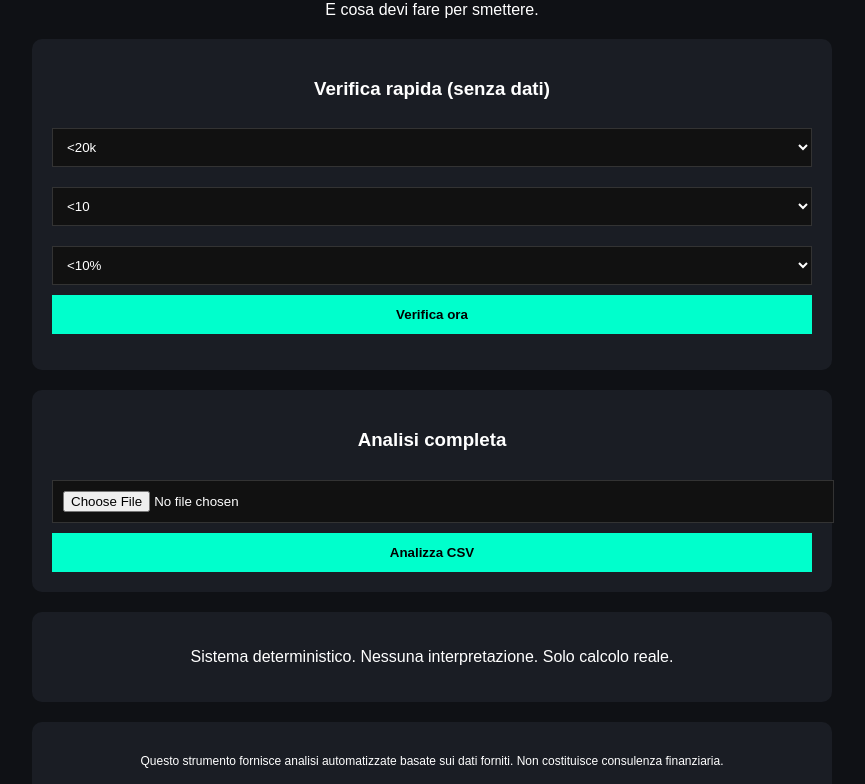
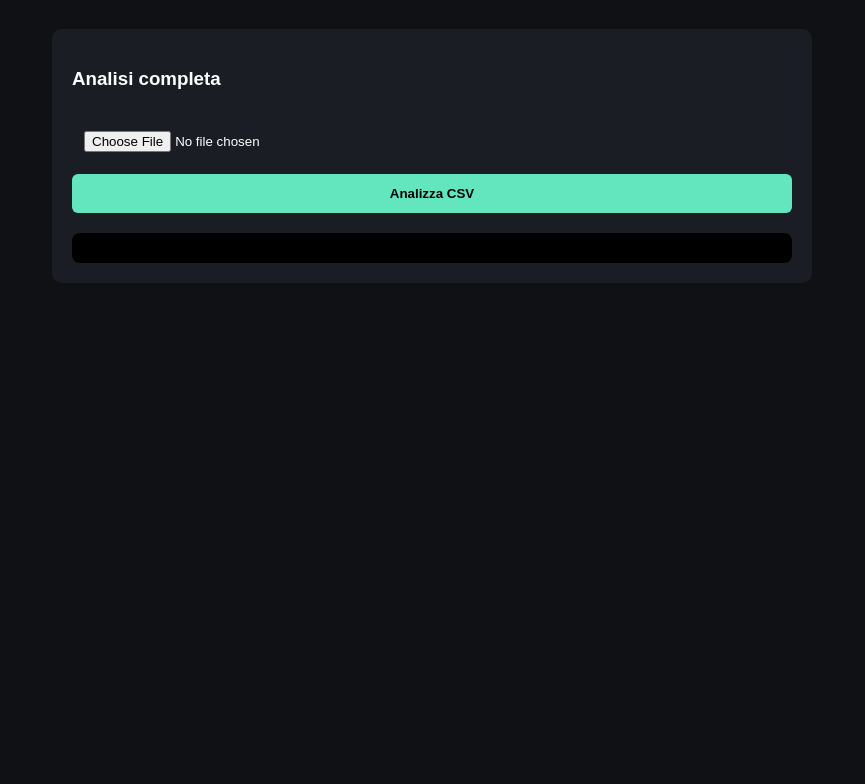
Before and after one commit to MIOR369/cashflow_engine, a plain HTML site: page templates/index.html in a window 1280 px wide. Shown: the part 127-911 px from the top of the page, without its empty margins (208-1073 px from the left). After the commit the page ends 800 px from the top, so only its background shows below. Drawn offline with Linux system fonts and the light colour scheme.

Commit message:
UI definitiva stabile

```diff
--- a/templates/index.html
+++ b/templates/index.html
@@ -1,53 +1,95 @@
 <!DOCTYPE html>
-<html>
+<html lang="it">
 <head>
 <meta charset="UTF-8">
+<meta name="viewport" content="width=device-width, initial-scale=1.0">
+
 <title>Cashflow Engine</title>
 
 <style>
-body { background:#0f1115; color:#fff; font-family:Arial; text-align:center; padding:40px; }
-.container { max-width:800px; margin:auto; }
-.box { background:#1a1d24; padding:20px; border-radius:10px; margin:20px 0; }
-button { background:#00ffcc; border:none; padding:12px; width:100%; font-weight:bold; cursor:pointer; }
-input, select { width:100%; padding:10px; margin:10px 0; background:#111; color:#fff; border:1px solid #333; }
-.red { color:#ff4d4d; }
-.green { color:#00ffcc; }
+* {
+    box-sizing: border-box;
+}
+
+body {
+    margin: 0;
+    background: #0f1115;
+    color: #ffffff;
+    font-family: Arial, sans-serif;
+}
+
+.container {
+    max-width: 800px;
+    margin: auto;
+    padding: 40px 20px;
+}
+
+h1 {
+    text-align: center;
+    margin-bottom: 10px;
+}
+
+.subtitle {
+    text-align: center;
+    opacity: 0.7;
+    margin-bottom: 30px;
+}
+
+.box {
+    background: #1a1d24;
+    padding: 20px;
+    border-radius: 10px;
+    margin-bottom: 20px;
+}
+
+input, button {
+    width: 100%;
+    padding: 12px;
+    margin-top: 10px;
+    border-radius: 6px;
+    border: none;
+}
+
+button {
+    background: #63e6be;
+    color: black;
+    font-weight: bold;
+    cursor: pointer;
+}
+
+button:hover {
+    opacity: 0.9;
+}
+
+#output {
+    white-space: pre-wrap;
+    font-family: monospace;
+    margin-top: 20px;
+    background: #000;
+    padding: 15px;
+    border-radius: 8px;
+    overflow-x: auto;
+}
 </style>
+
 </head>
-
 <body>
 
 <div class="container">
 
-<h1>Scopri esattamente dove stai perdendo soldi.</h1>
-<p>E cosa devi fare per smettere.</p>
+    <h1>Scopri esattamente dove perdi soldi</h1>
+    <div class="subtitle">Sistema deterministico. Nessuna interpretazione.</div>
 
-<div class="box">
-<h3>Verifica rapida (senza dati)</h3>
-<select id="rev"><option value="1"><20k</option><option value="2">20-50k</option></select>
-<select id="clients"><option value="1"><10</option><option value="2">10-30</option></select>
-<select id="margin"><option value="1"><10%</option><option value="2">10-20%</option></select>
-<button onclick="mini()">Verifica ora</button>
-<p id="miniResult"></p>
-</div>
+    <div class="box">
+        <h3>Analisi completa</h3>
 
-<div class="box">
-<h3>Analisi completa</h3>
-<input type="file" id="file">
-<button onclick="upload()">Analizza CSV</button>
-<div id="result"></div>
-</div>
+        <form id="form">
+            <input type="file" id="file" accept=".csv">
+            <button type="submit">Analizza CSV</button>
+        </form>
 
-<div class="box">
-<p>Sistema deterministico. Nessuna interpretazione. Solo calcolo reale.</p>
-</div>
-
-<div class="box">
-<p style="font-size:12px;">
-Questo strumento fornisce analisi automatizzate basate sui dati forniti.
-Non costituisce consulenza finanziaria.
-</p>
-</div>
+        <div id="output"></div>
+    </div>
 
 </div>
 
@@ -58,7 +100,7 @@ document.getElementById("form").onsubmit = async (e) => {
     const fileInput = document.getElementById("file");
 
     if (!fileInput.files.length) {
-        alert("Seleziona un file");
+        alert("Seleziona un file CSV");
         return;
     }
 
```
